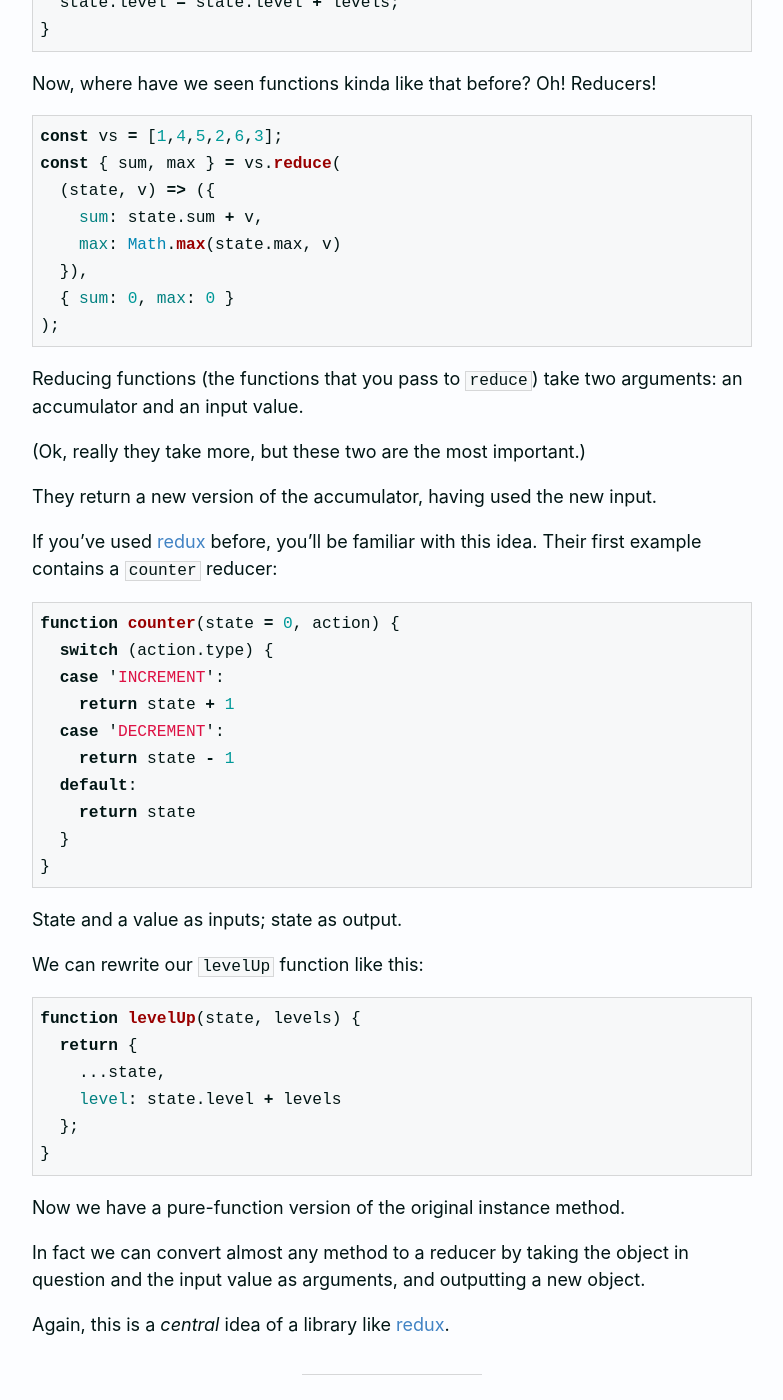
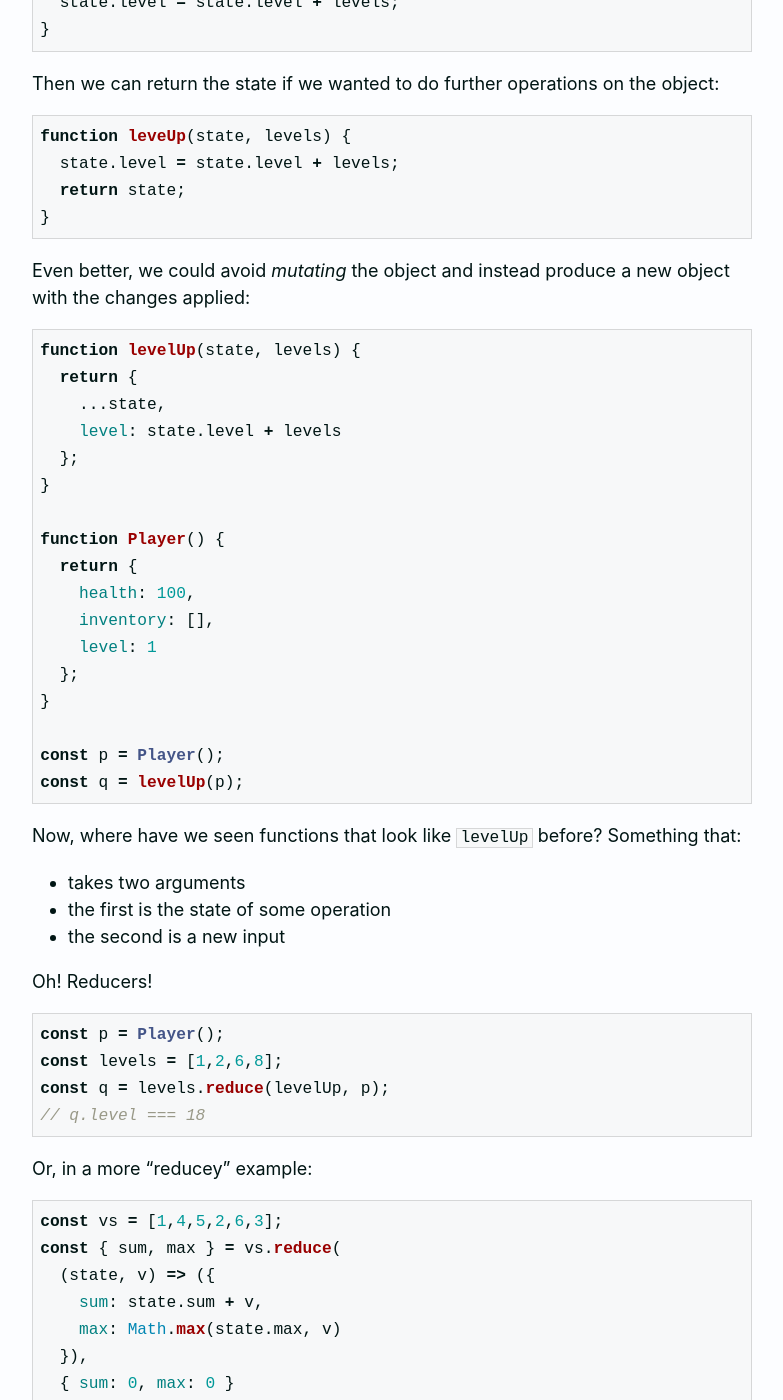
Before and after one commit to tgvashworth/tgvashworth.github.io, a Jekyll site: the page built from _posts/2016-09-03-some-ways-to-think-about-state.md, in a window 1280 px wide and 1400 px high, scrolled down 2098 px. Shown: the whole window, without its empty margins (248-1031 px from the left). Built offline with Jekyll 4.4.1, drawn with Linux system fonts in a browser that asks for light colours; some of the changed text lies outside the part shown.

Commit message:
state clarifications

````diff
--- a/_posts/2016-09-03-some-ways-to-think-about-state.md
+++ b/_posts/2016-09-03-some-ways-to-think-about-state.md
@@ -77,7 +77,53 @@ function levelUp(state, levels) {
 }
 ```
 
-Now, where have we seen functions kinda like that before? Oh! Reducers!
+Then we can return the state if we wanted to do further operations on the object:
+
+```js
+function leveUp(state, levels) {
+  state.level = state.level + levels;
+  return state;
+}
+```
+
+Even better, we could avoid *mutating* the object and instead produce a new object with the changes applied:
+
+```js
+function levelUp(state, levels) {
+  return {
+    ...state,
+    level: state.level + levels
+  };
+}
+
+function Player() {
+  return {
+    health: 100,
+    inventory: [],
+    level: 1
+  };
+}
+
+const p = Player();
+const q = levelUp(p);
+```
+
+Now, where have we seen functions that look like `levelUp` before? Something that:
+
+* takes two arguments
+* the first is the state of some operation
+* the second is a new input
+
+Oh! Reducers!
+
+```js
+const p = Player();
+const levels = [1,2,6,8];
+const q = levels.reduce(levelUp, p);
+// q.level === 18
+```
+
+Or, in a more "reducey" example:
 
 ```js
 const vs = [1,4,5,2,6,3];
@@ -113,7 +159,7 @@ function counter(state = 0, action) {
 
 State and a value as inputs; state as output.
 
-We can rewrite our `levelUp` function like this:
+That's exactly what we have in our rewritten `levelUp` function:
 
 ```js
 function levelUp(state, levels) {
@@ -124,9 +170,9 @@ function levelUp(state, levels) {
 }
 ```
 
-Now we have a pure-function version of the original instance method.
+It's a pure-function version of the original instance method.
 
-In fact we can convert almost any method to a reducer by taking the object in question and the input value as arguments, and outputting a new object.
+In fact, we can convert almost any method to a reducer by taking the object in question and the input value as arguments, and outputting a new object.
 
 Again, this is a *central* idea of a library like [redux][redux].
 
````
